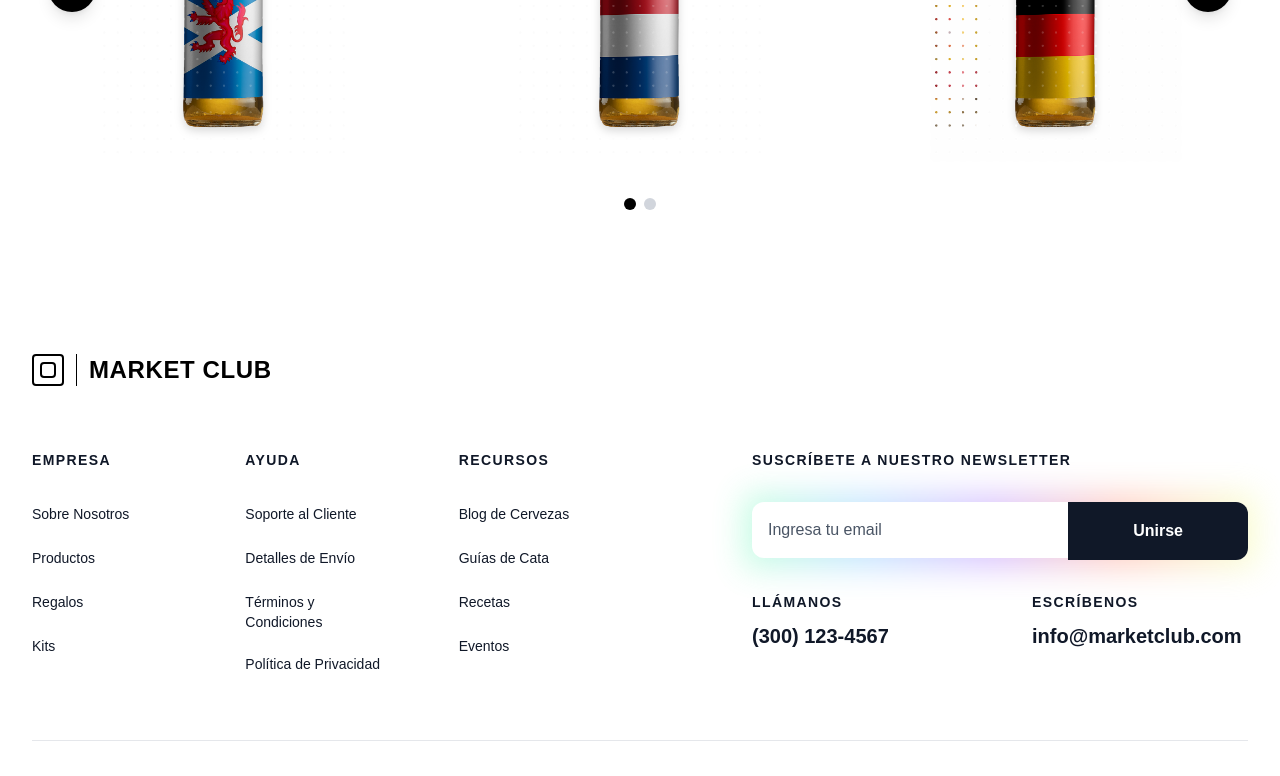
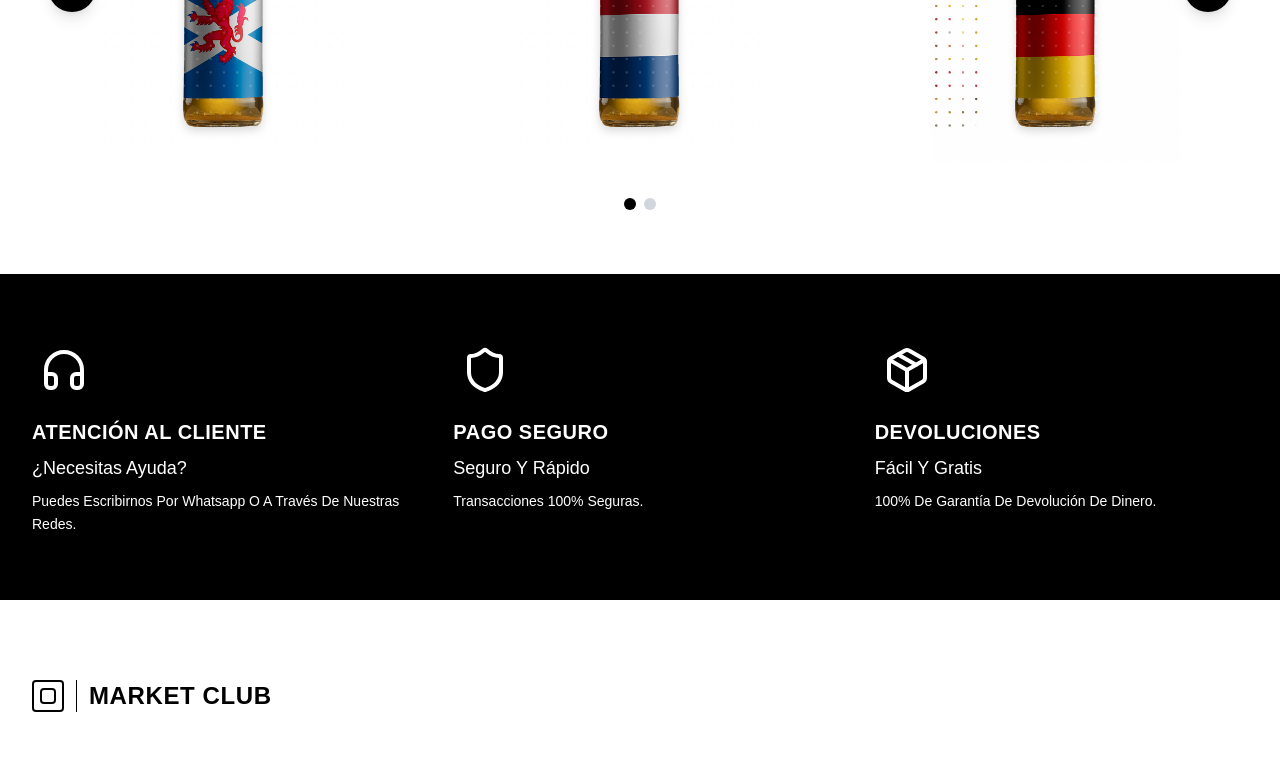
Before and after one commit to bastianalzate/market-club-frontend, a Next.js app: page / in a window 1280 px wide. Shown: the part 4240-5016 px from the top of the page. Built offline with nearby package versions, Linux system fonts and the light colour scheme.

Commit message:
Add ServicesBanner component to homepage layout for enhanced service promotion

```diff
--- a/src/app/page.tsx
+++ b/src/app/page.tsx
@@ -8,6 +8,7 @@ import FavoriteProducts from "@/components/home/FavoriteProducts";
 import MarketClubBanner from "@/components/home/MarketClubBanner";
 import BeerClubSection from "@/components/home/BeerClubSection";
 import BeerCarousel from "@/components/home/BeerCarousel";
+import ServicesBanner from "@/components/home/ServicesBanner";
 import ProductCard from "@/features/products/components/ProductCard";
 import { Product } from "@/features/products/types/product";
 
@@ -112,6 +113,7 @@ export default function HomePage() {
       <BeerClubSection />
       <MarketClubBanner />
       <BeerCarousel />
+      <ServicesBanner />
 
       {/* Featured Products Section */}
     </div>
--- /dev/null
+++ b/src/components/home/ServicesBanner.tsx
@@ -0,0 +1,80 @@
+"use client";
+
+import { Headphones, Shield, Package } from "lucide-react";
+
+export default function ServicesBanner() {
+  return (
+    <section className="py-16 bg-black">
+      <div className="px-4 mx-auto max-w-7xl sm:px-6 lg:px-8">
+        <div className="grid grid-cols-1 md:grid-cols-3 gap-12">
+          {/* Sección 1: Atención al Cliente */}
+          <div className="text-center md:text-left">
+            <div className="flex flex-col items-center md:items-start space-y-4">
+              {/* Icono */}
+              <div className="w-16 h-16 flex items-center justify-center">
+                <Headphones className="w-12 h-12 text-white" />
+              </div>
+
+              {/* Contenido */}
+              <div className="space-y-2">
+                <h3 className="text-xl font-bold text-white uppercase tracking-wide">
+                  Atención al Cliente
+                </h3>
+                <p className="text-lg text-white font-medium">
+                  ¿Necesitas Ayuda?
+                </p>
+                <p className="text-sm text-white text-gray-300 leading-relaxed">
+                  Puedes Escribirnos Por Whatsapp O A Través De Nuestras Redes.
+                </p>
+              </div>
+            </div>
+          </div>
+
+          {/* Sección 2: Pago Seguro */}
+          <div className="text-center md:text-left">
+            <div className="flex flex-col items-center md:items-start space-y-4">
+              {/* Icono */}
+              <div className="w-16 h-16 flex items-center justify-center">
+                <Shield className="w-12 h-12 text-white" />
+              </div>
+
+              {/* Contenido */}
+              <div className="space-y-2">
+                <h3 className="text-xl font-bold text-white uppercase tracking-wide">
+                  Pago Seguro
+                </h3>
+                <p className="text-lg text-white font-medium">
+                  Seguro Y Rápido
+                </p>
+                <p className="text-sm text-white text-gray-300 leading-relaxed">
+                  Transacciones 100% Seguras.
+                </p>
+              </div>
+            </div>
+          </div>
+
+          {/* Sección 3: Devoluciones */}
+          <div className="text-center md:text-left">
+            <div className="flex flex-col items-center md:items-start space-y-4">
+              {/* Icono */}
+              <div className="w-16 h-16 flex items-center justify-center">
+                <Package className="w-12 h-12 text-white" />
+              </div>
+
+              {/* Contenido */}
+              <div className="space-y-2">
+                <h3 className="text-xl font-bold text-white uppercase tracking-wide">
+                  Devoluciones
+                </h3>
+                <p className="text-lg text-white font-medium">Fácil Y Gratis</p>
+                <p className="text-sm text-white text-gray-300 leading-relaxed">
+                  100% De Garantía De Devolución De Dinero.
+                </p>
+              </div>
+            </div>
+          </div>
+        </div>
+      </div>
+    </section>
+  );
+}
```
